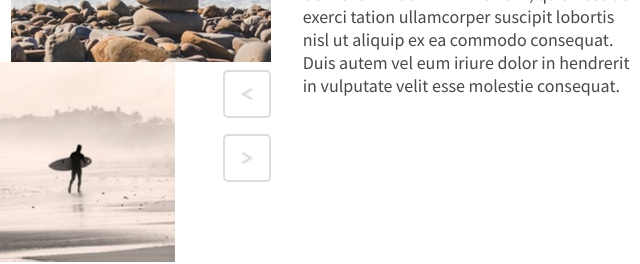
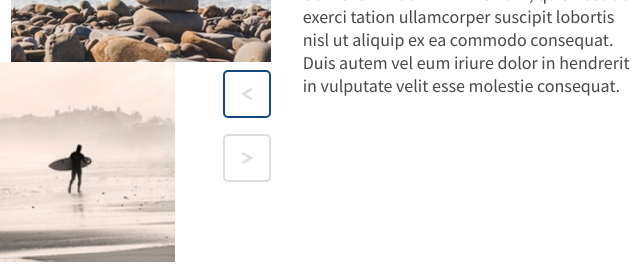
Before and after one commit to majdandzic-dominik/WebImageSlider, a plain HTML site: page index.html in a window 1280 px wide. In both pictures the pointer is over the picture 802 px from the left and 312 px from the top of the page. Shown: the part 218-482 px from the top of the page, 556-1196 px from the left. Drawn offline with nearby package versions, Linux system fonts and the light colour scheme.

Commit message:
Added change of border color to slider button on hover

```diff
--- a/index.css
+++ b/index.css
@@ -64,6 +64,10 @@
     margin: 0.5rem 0;
 }
 
+.slider-btns>img:hover{
+    border: 2px solid var(--dark-blue);
+}
+
 /*slider info text --------------------------------------------------------*/
 
 .slider-info {
```
